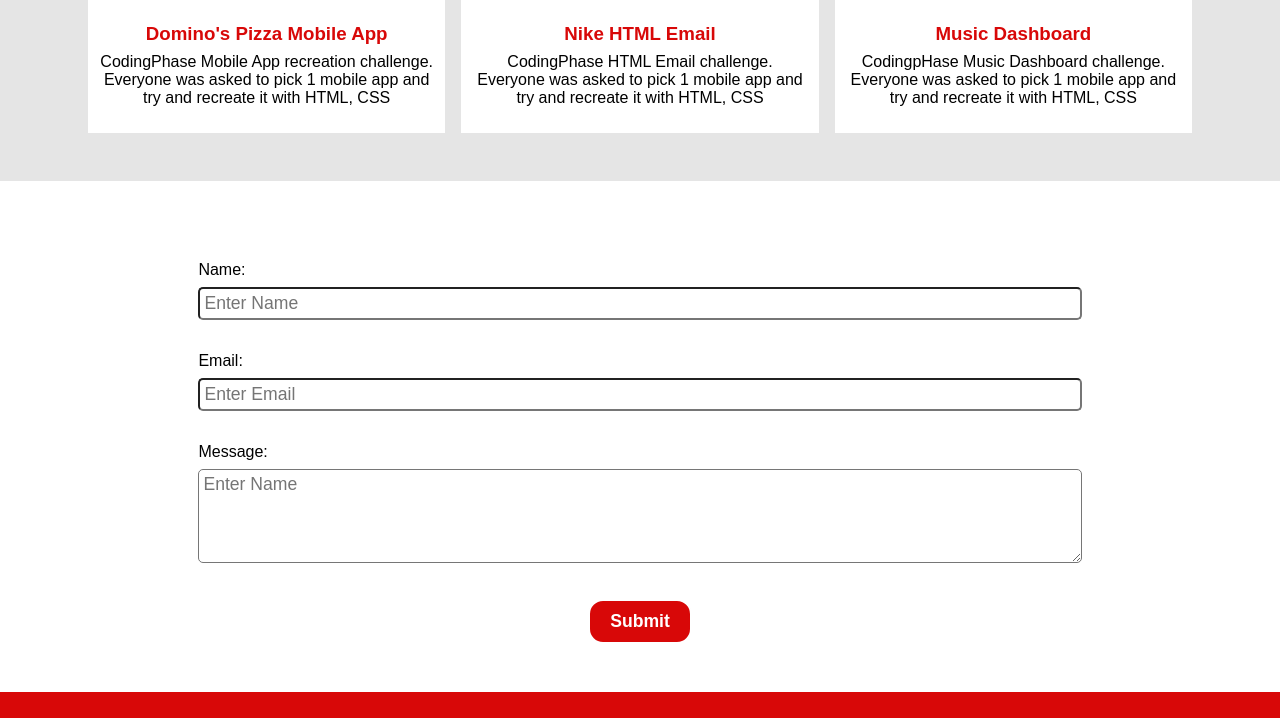
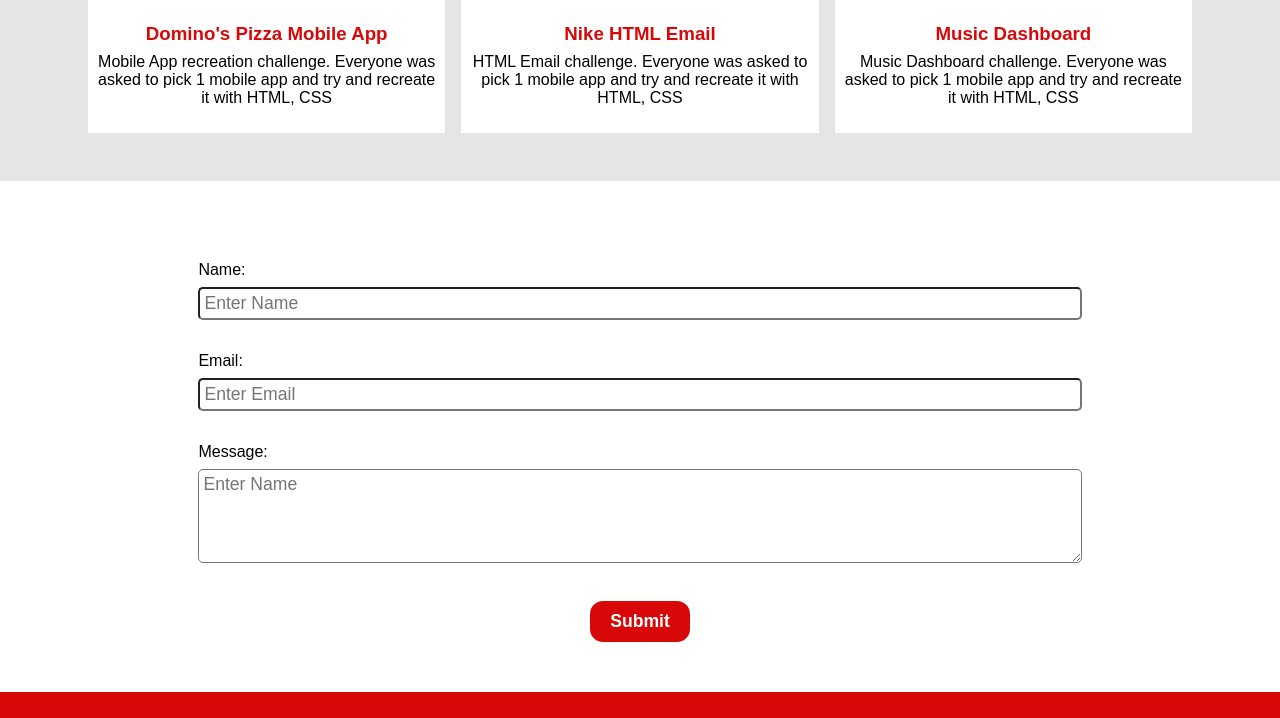
Before and after one commit to The-Juan-AndOnly/joke-portfolio, a plain HTML site: page index.html in a window 1280 px wide. Shown: the part 1553-2271 px from the top of the page. Drawn offline with Linux system fonts and the light colour scheme.

Commit message:
Updated Modal

```diff
--- a/index.html
+++ b/index.html
@@ -90,8 +90,8 @@
             <div class="project-info">
               <h3>Domino's Pizza Mobile App</h3>
               <p>
-                CodingPhase Mobile App recreation challenge. Everyone was asked
-                to pick 1 mobile app and try and recreate it with HTML, CSS
+                Mobile App recreation challenge. Everyone was asked to pick 1
+                mobile app and try and recreate it with HTML, CSS
               </p>
             </div>
           </div>
@@ -104,8 +104,8 @@
             <div class="project-info">
               <h3>Nike HTML Email</h3>
               <p>
-                CodingPhase HTML Email challenge. Everyone was asked to pick 1
-                mobile app and try and recreate it with HTML, CSS
+                HTML Email challenge. Everyone was asked to pick 1 mobile app
+                and try and recreate it with HTML, CSS
               </p>
             </div>
           </div>
@@ -118,8 +118,8 @@
             <div class="project-info">
               <h3>Music Dashboard</h3>
               <p>
-                CodingpHase Music Dashboard challenge. Everyone was asked to
-                pick 1 mobile app and try and recreate it with HTML, CSS
+                Music Dashboard challenge. Everyone was asked to pick 1 mobile
+                app and try and recreate it with HTML, CSS
               </p>
             </div>
           </div>
```
